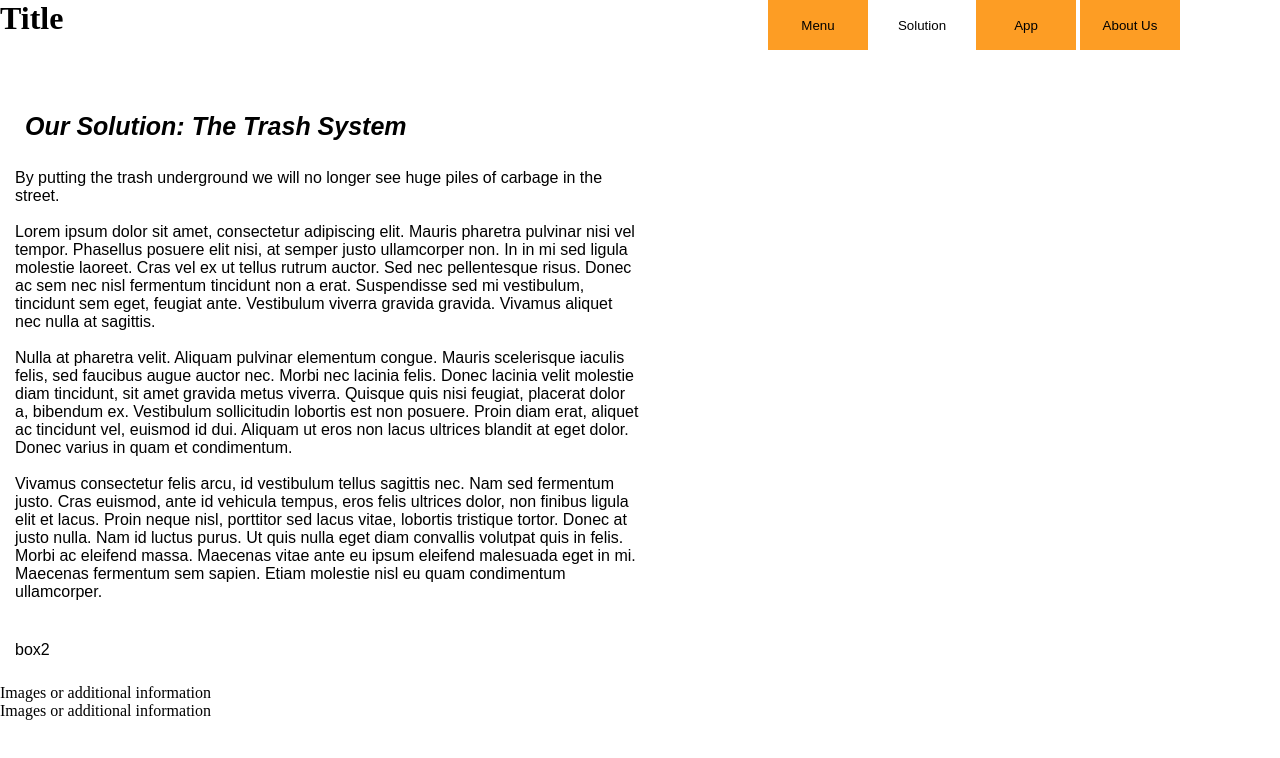
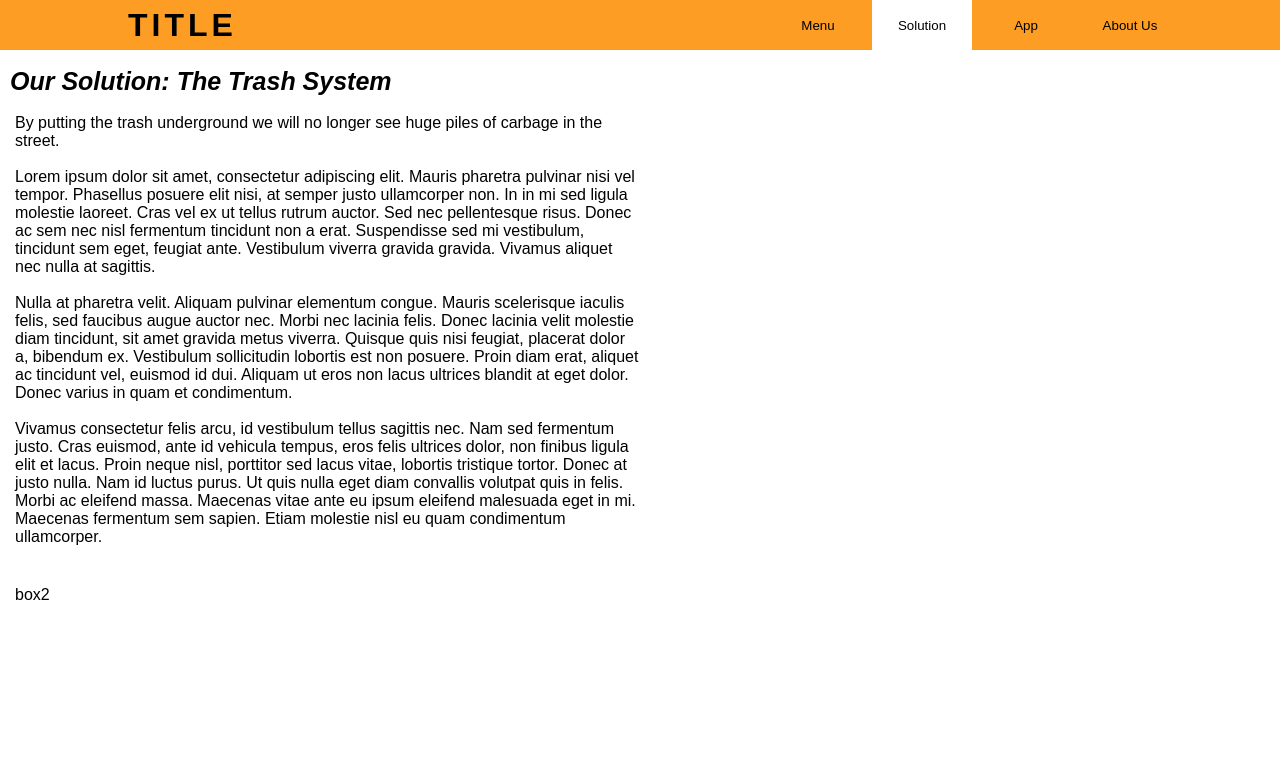
Before and after one commit to vestby96/FinalGroupProject, a plain HTML site: page second.html in a window 1280 px wide. Shown: the top 758 px of the page. Drawn offline with Linux system fonts and the light colour scheme.

Commit message:
Update second.html

```diff
--- a/second.html
+++ b/second.html
@@ -7,7 +7,8 @@
 <link rel="stylesheet" href="styleSecond.css">
 </head>
 <body>
-    <header>
+    <header></header>
+    <div class="topbar">
         <h1>Title</h1>
         <div class="navbar">
             <a href="index.html"><button>Menu</button></a>
@@ -15,13 +16,12 @@
             <a href="third.html"><button>App</button></a>
             <a href="fourth.html"><button>About Us</button></a>
         </div>
-    </header>
+    </div>
 
     <div class="wrapper">
-        <div class="column1">
+        <div class="siteTitle"><h2>Our Solution: The Trash System</h2>
+        </div>
             <div class="box1">
-                <h2>Our Solution: The Trash System</h2>
-                <br>
             By putting the trash underground we will no longer see huge piles of carbage in the street.
             <br><br>
             Lorem ipsum dolor sit amet, consectetur adipiscing elit. Mauris pharetra pulvinar nisi vel tempor. Phasellus posuere elit nisi, at semper justo ullamcorper non. In in mi sed ligula molestie laoreet. Cras vel ex ut tellus rutrum auctor. Sed nec pellentesque risus. Donec ac sem nec nisl fermentum tincidunt non a erat. Suspendisse sed mi vestibulum, tincidunt sem eget, feugiat ante. Vestibulum viverra gravida gravida. Vivamus aliquet nec nulla at sagittis.
@@ -32,11 +32,6 @@
         </div>
         <div class="box2">box2</div>
     </div>
-        <div class="column2">
-            <div class="box3">Images or additional information</div>
-            <div class="box4">Images or additional information</div>
-        </div>
-    </div>
 
 </body>
 </html>
```
Lines whose indentation alone changed are shown as unchanged.
